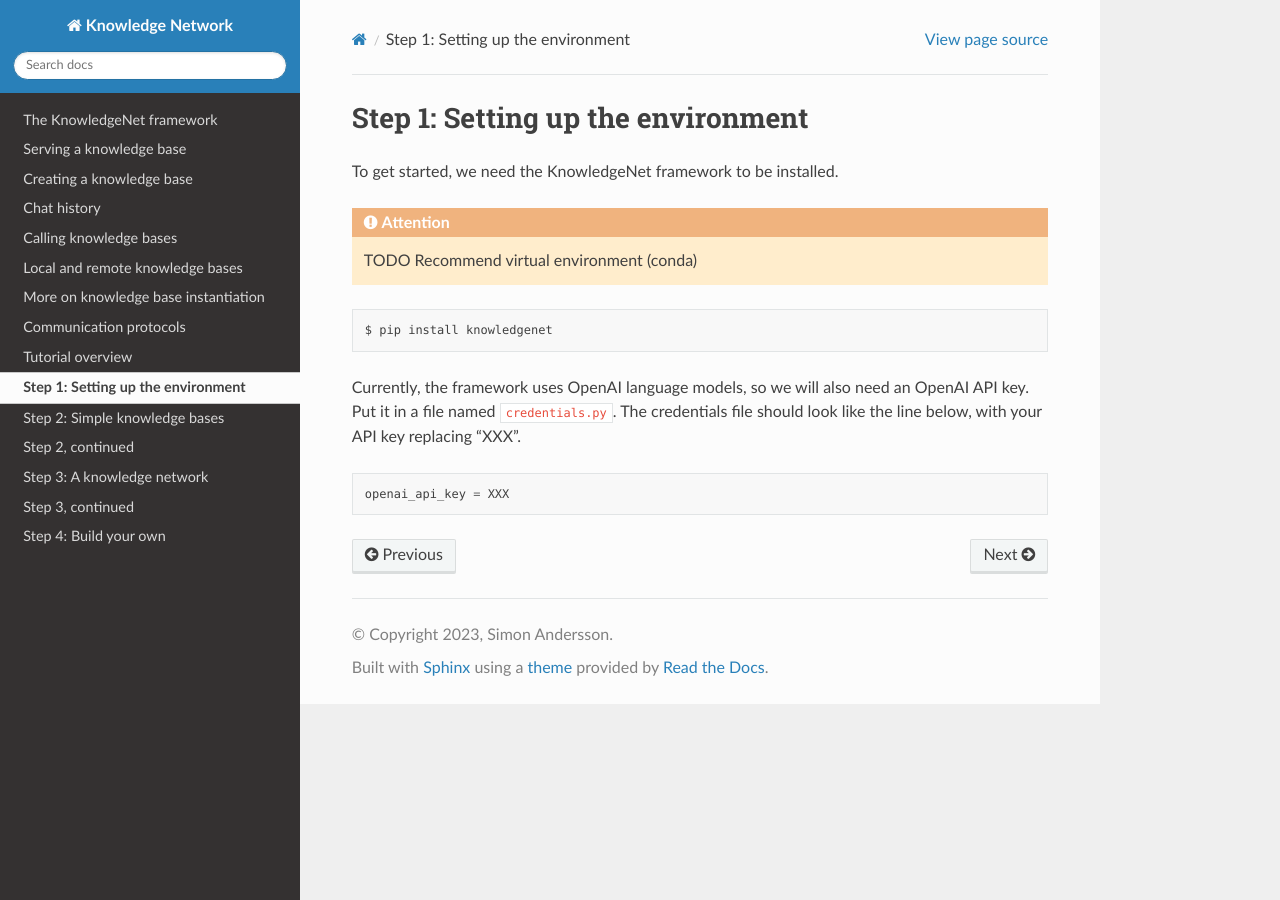
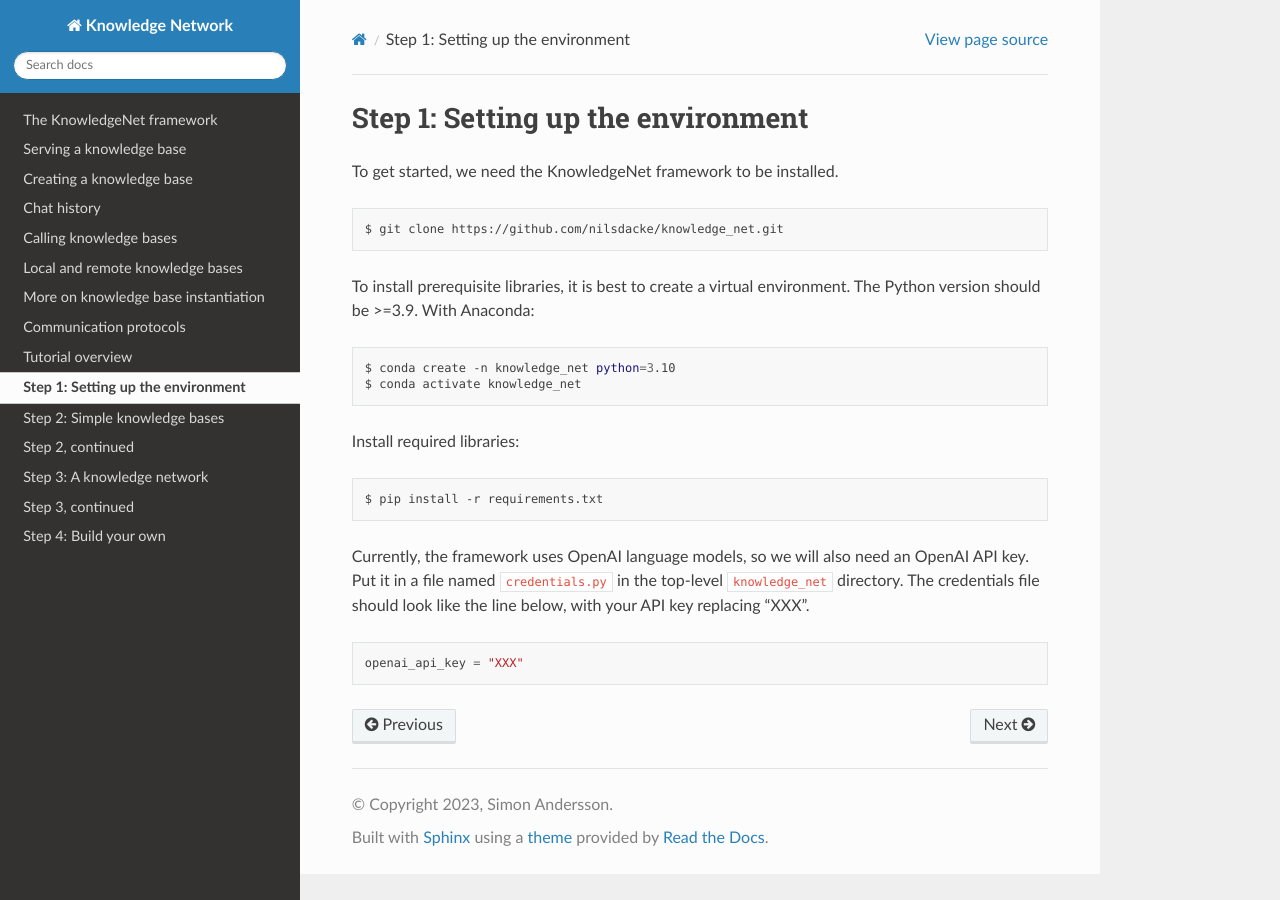
Before and after one commit to nilsdacke/knowledge_net, a Sphinx documentation site: the page built from docs/source/tutorial_1.rst, in a window 1280 px wide. Built offline with Sphinx 7.4.7 and the Read the Docs theme 2.0.0, drawn with Linux system fonts in a browser that asks for light colours.

Commit message:
Add to tutorial

```diff
--- a/docs/source/serving.rst
+++ b/docs/source/serving.rst
@@ -12,7 +12,7 @@ share it with the world. Easy:
     from my_knowledge.knowledgebase.my_knowledgebase import MyKnowledgebase
 
     PORT = 8001
-    _ = MyKnowledgebase()
+    MyKnowledgebase().share()
 
     Server.serve(port=PORT)
 
--- a/docs/source/tutorial_1.rst
+++ b/docs/source/tutorial_1.rst
@@ -5,16 +5,28 @@
 
 To get started, we need the KnowledgeNet framework to be installed.
 
-..  attention::
-    TODO Recommend virtual environment (conda)
+.. code-block:: bash
+
+   $ git clone https://github.com/nilsdacke/knowledge_net.git
+
+To install prerequisite libraries, it is best to create a virtual environment. The Python version should be >=3.9.
+With Anaconda:
 
 .. code-block:: bash
 
-   $ pip install knowledgenet
+   $ conda create -n knowledge_net python=3.10
+   $ conda activate knowledge_net
+
+Install required libraries:
+
+.. code-block:: bash
+
+    $ pip install -r requirements.txt
 
 Currently, the framework uses OpenAI language models, so we will also need an OpenAI API key. Put it in a file named
-:code:`credentials.py`. The credentials file should look like the line below, with your API key replacing "XXX".
+:code:`credentials.py` in the top-level :code:`knowledge_net` directory.
+The credentials file should look like the line below, with your API key replacing "XXX".
 
 .. code-block:: python
 
-    openai_api_key = XXX
+    openai_api_key = "XXX"
```
Also changed, not shown: docs/source/tutorial.rst (+3 -6 lines), docs/source/tutorial_3.rst (+11 -6 lines), docs/source/tutorial_3b.rst (+9 -0 lines), docs/source/_images/burning-man.png (added), docs/source/_images/galapagos.png (added), docs/source/_images/progress-computing.png (added).
